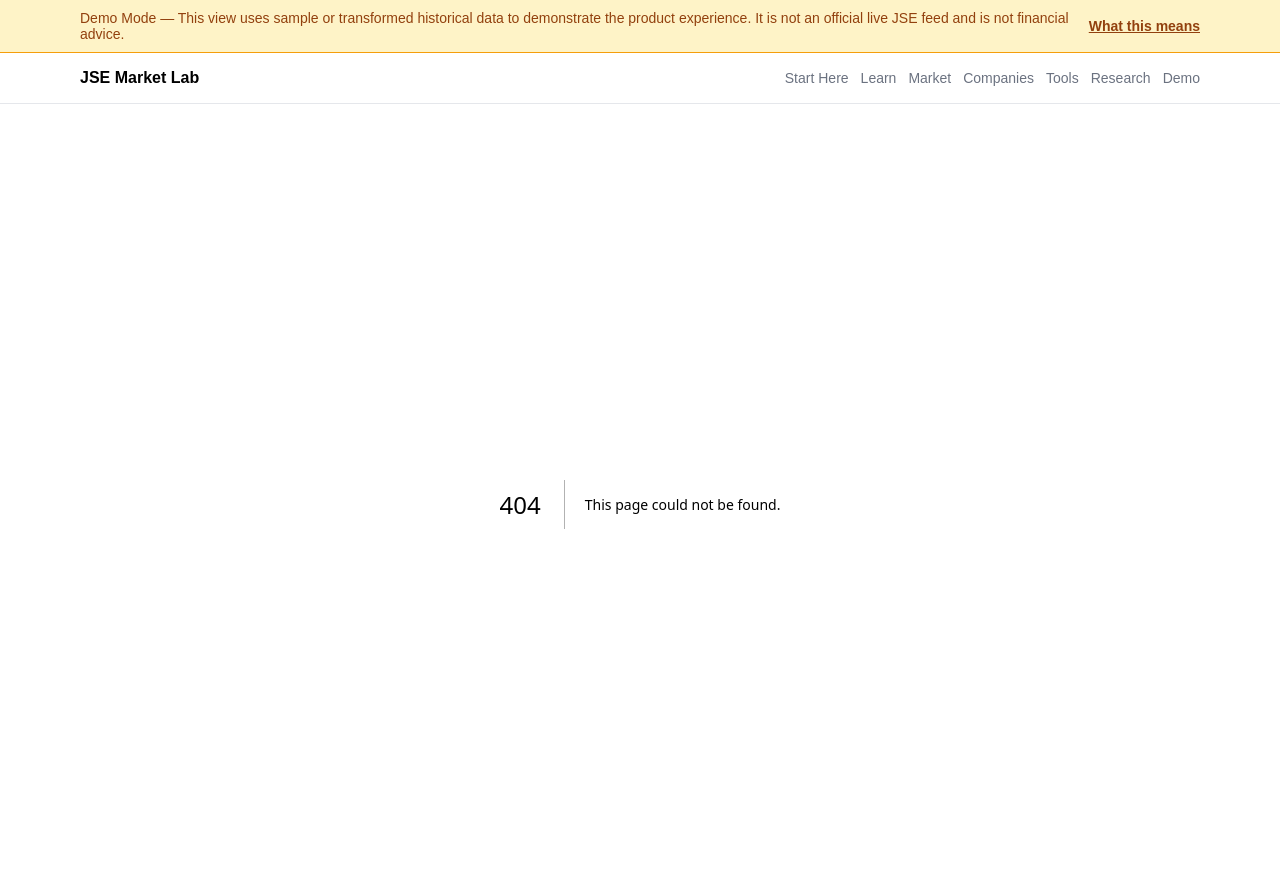
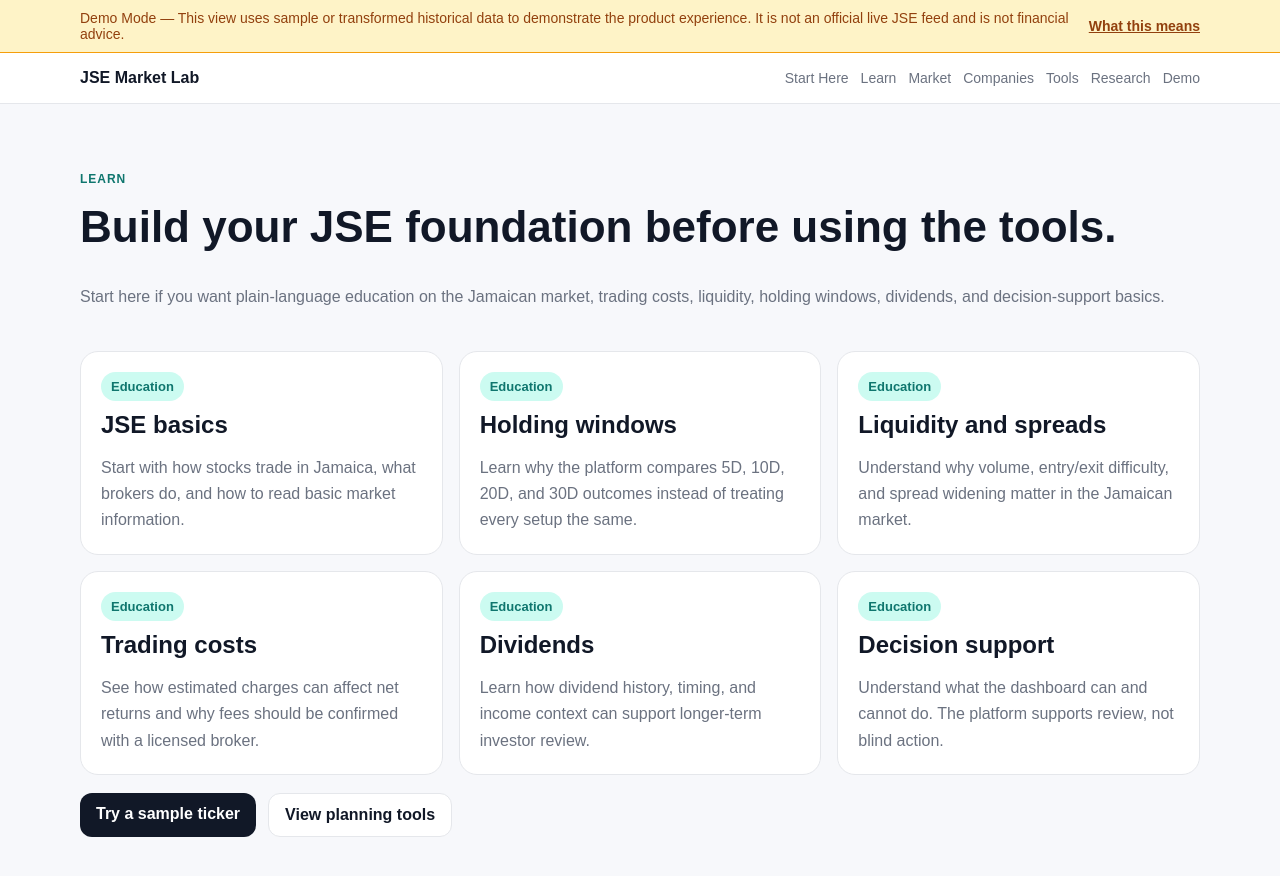
Before and after one commit to beautifulmind9/jse-market-lab, a Next.js app in the folder frontend/: page /learn in a window 1280 px wide. Before the commit this address had no page. Shown: the top 876 px of the page. Built offline with nearby package versions, Linux system fonts and the light colour scheme.

Commit message:
Add Learn landing page

```diff
--- /dev/null
+++ b/frontend/app/learn/page.tsx
@@ -0,0 +1,61 @@
+import Link from 'next/link';
+import { InfoCard } from '@/components/shared/InfoCard';
+
+const topics = [
+  {
+    title: 'JSE basics',
+    body: 'Start with how stocks trade in Jamaica, what brokers do, and how to read basic market information.',
+  },
+  {
+    title: 'Holding windows',
+    body: 'Learn why the platform compares 5D, 10D, 20D, and 30D outcomes instead of treating every setup the same.',
+  },
+  {
+    title: 'Liquidity and spreads',
+    body: 'Understand why volume, entry/exit difficulty, and spread widening matter in the Jamaican market.',
+  },
+  {
+    title: 'Trading costs',
+    body: 'See how estimated charges can affect net returns and why fees should be confirmed with a licensed broker.',
+  },
+  {
+    title: 'Dividends',
+    body: 'Learn how dividend history, timing, and income context can support longer-term investor review.',
+  },
+  {
+    title: 'Decision support',
+    body: 'Understand what the dashboard can and cannot do. The platform supports review, not blind action.',
+  },
+];
+
+export default function LearnPage() {
+  return (
+    <div className="page-shell">
+      <section className="hero">
+        <span className="eyebrow">Learn</span>
+        <h1>Build your JSE foundation before using the tools.</h1>
+        <p>
+          Start here if you want plain-language education on the Jamaican market, trading costs,
+          liquidity, holding windows, dividends, and decision-support basics.
+        </p>
+      </section>
+
+      <section className="grid">
+        {topics.map((topic) => (
+          <InfoCard key={topic.title} title={topic.title} label="Education">
+            <p>{topic.body}</p>
+          </InfoCard>
+        ))}
+      </section>
+
+      <div className="button-row">
+        <Link className="button" href="/ticker/JMMBGL">
+          Try a sample ticker
+        </Link>
+        <Link className="button secondary" href="/tools">
+          View planning tools
+        </Link>
+      </div>
+    </div>
+  );
+}
```
